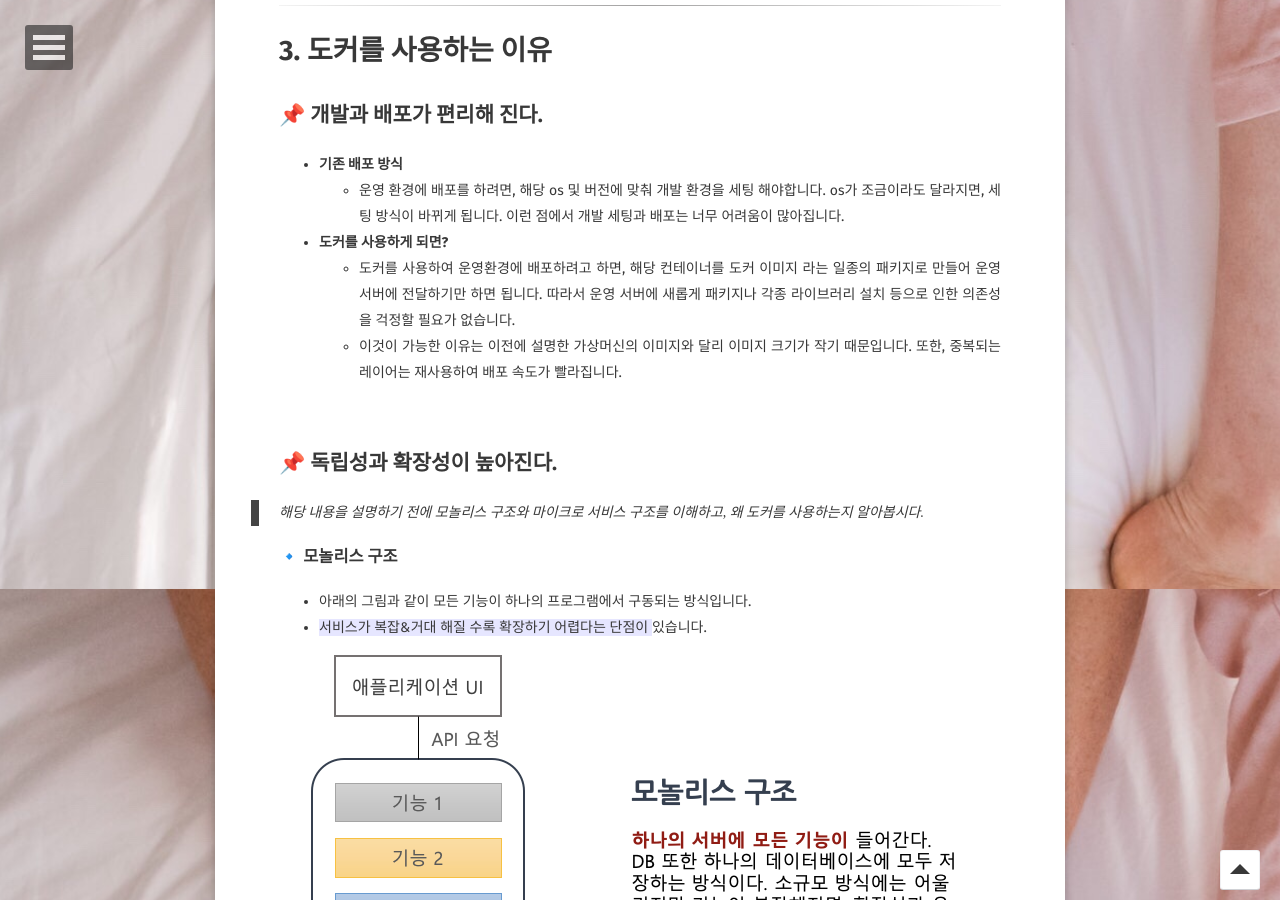
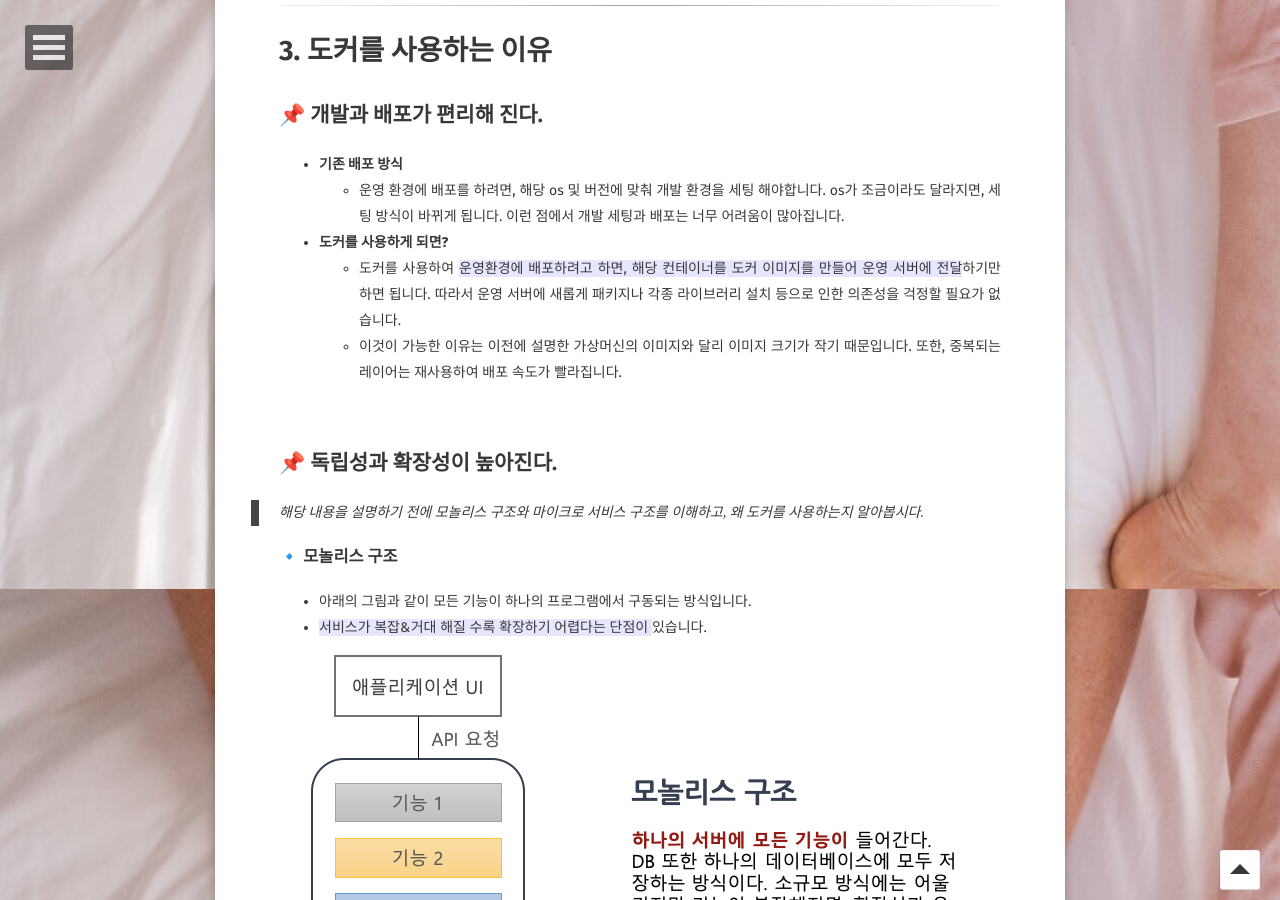
Before and after one commit to JUNGEEYOU/JUNGEEYOU.github.io, a Jekyll site: the page built from _posts/2020-03-15-docker-1-post.md, in a window 1280 px wide and 900 px high, scrolled down 3011 px. Built offline with Jekyll 4.4.1, drawn with Linux system fonts in a browser that asks for light colours; some web fonts are replaced; comment, search, counter and statistics services are not loaded.

```diff
--- a/_posts/2020-03-15-docker-1-post.md
+++ b/_posts/2020-03-15-docker-1-post.md
@@ -84,7 +84,7 @@
 - **기존 배포 방식**
     - 운영 환경에 배포를 하려면, 해당 os 및 버전에 맞춰 개발 환경을 세팅 해야합니다. os가 조금이라도 달라지면, 세팅 방식이 바뀌게 됩니다. 이런 점에서 개발 세팅과 배포는 너무 어려움이 많아집니다.
 - **도커를 사용하게 되면?**
-    - 도커를 사용하여 운영환경에 배포하려고 하면, 해당 컨테이너를 도커 이미지 라는 일종의 패키지로 만들어 운영 서버에 전달하기만 하면 됩니다. 따라서 운영 서버에 새롭게 패키지나 각종 라이브러리 설치 등으로 인한 의존성을 걱정할 필요가 없습니다.
+    - 도커를 사용하여 <span style="background-color: #e6e6ff; font-clolr: #000000">운영환경에 배포하려고 하면, 해당 컨테이너를 도커 이미지를 만들어 운영 서버에 전달</span>하기만 하면 됩니다. 따라서 운영 서버에 새롭게 패키지나 각종 라이브러리 설치 등으로 인한 의존성을 걱정할 필요가 없습니다.
     - 이것이 가능한 이유는 이전에 설명한 가상머신의 이미지와 달리 이미지 크기가 작기 때문입니다. 또한, 중복되는 레이어는 재사용하여 배포 속도가 빨라집니다.
 
 
```
